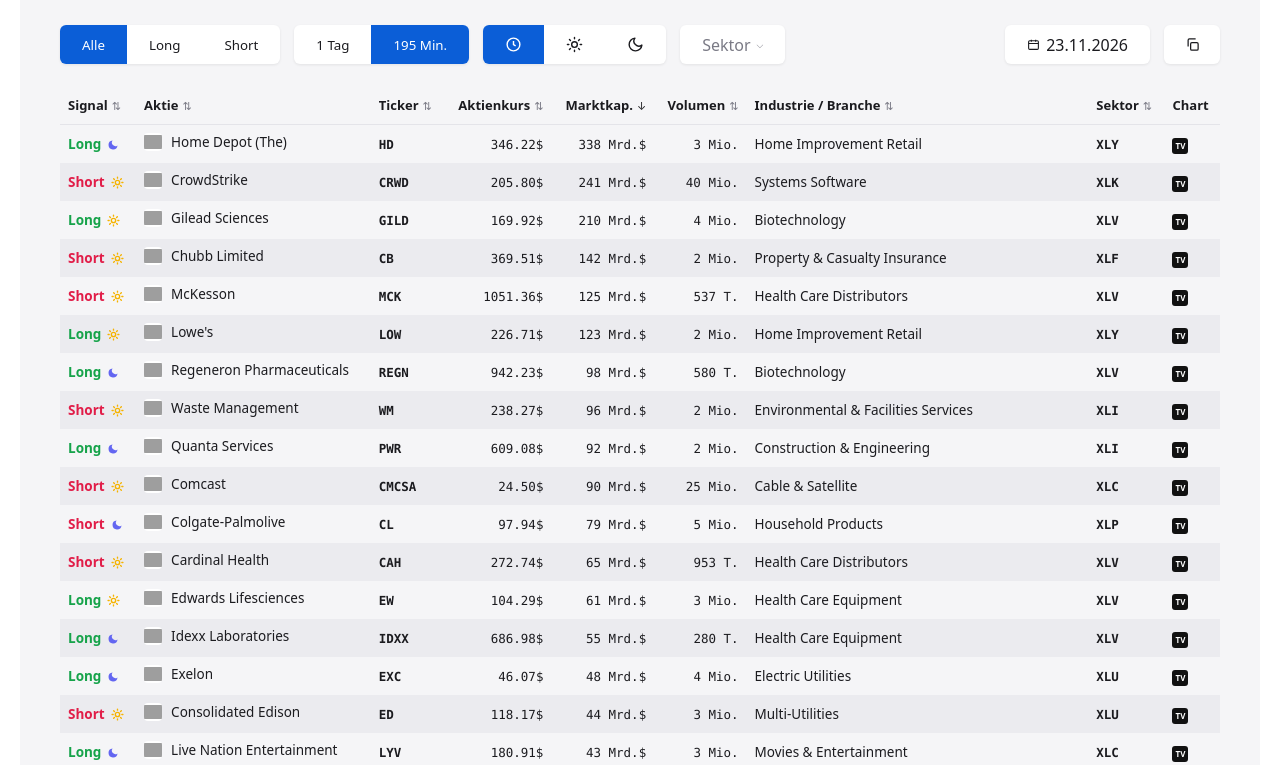
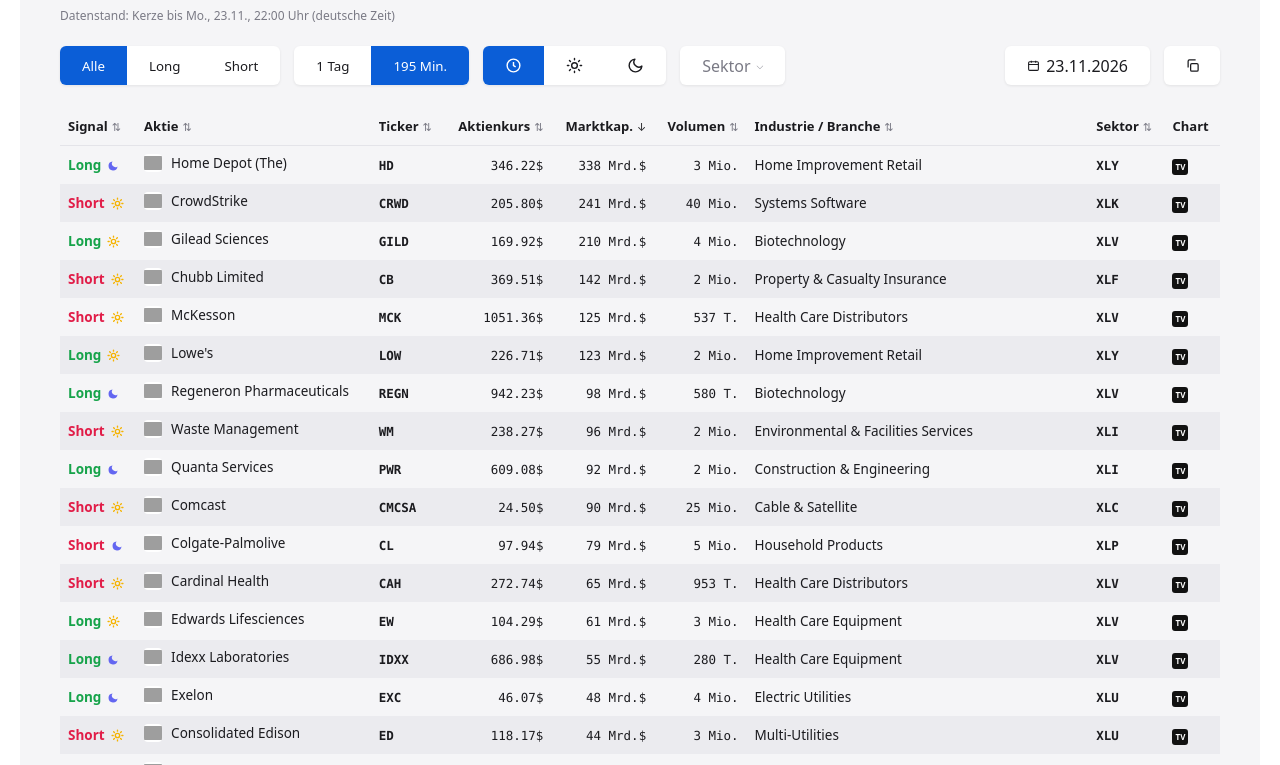
Before and after one commit to DanioTorres/195-Min-Screener, a plain HTML site: page docs/index.html in a window 1280 px wide. Shown: the part 130-895 px from the top of the page. Drawn offline with Linux system fonts and the light colour scheme; grey boxes are pictures that could not be loaded.

Commit message:
Add files via upload

```diff
--- a/docs/index.html
+++ b/docs/index.html
@@ -68,6 +68,7 @@
 <div class="card">
   <h1>Tradingsignale <span class="acc" id="tfTitle">195 Min.</span></h1>
   <p class="intro" id="intro"></p>
+  <div id="stand" style="font-size:12px;color:var(--mut);margin:-18px 0 22px"></div>
 
   <div class="controls">
     <div class="grp" id="dir"><button data-v="Alle" class="on">Alle</button><button data-v="Long">Long</button><button data-v="Short">Short</button></div>
@@ -262,6 +263,10 @@ fetch("data/signals.json?" + Date.now()).then(r => r.json()).then(d => {
   sel = latest() || "";
   const g = new Intl.DateTimeFormat("de-DE", {dateStyle: "medium", timeStyle: "short", timeZone: "Europe/Berlin"}).format(new Date(d.generated));
   $("note").textContent = `Signal: EMA ${d.settings.ema_fast} kreuzt EMA ${d.settings.ema_slow} auf der 195-Min- bzw. Tageskerze (Long: von unten nach oben, Short: von oben nach unten). Universum: S&P 500. Daten: Yahoo Finance. Stand: ${g}. Reine Information, keine Anlageberatung.`;
+  if (d.last_bar) {
+    const end = new Date(new Date(d.last_bar).getTime() + 195 * 60000);
+    $("stand").textContent = "Datenstand: Kerze bis " + new Intl.DateTimeFormat("de-DE", {weekday: "short", day: "2-digit", month: "2-digit", hour: "2-digit", minute: "2-digit", timeZone: "Europe/Berlin"}).format(end) + " Uhr (deutsche Zeit)";
+  }
   render();
 }).catch(() => { $("empty").style.display = "block"; $("empty").textContent = "Noch keine Daten – Workflow „Screener“ einmal starten."; render(); });
 </script>
```
